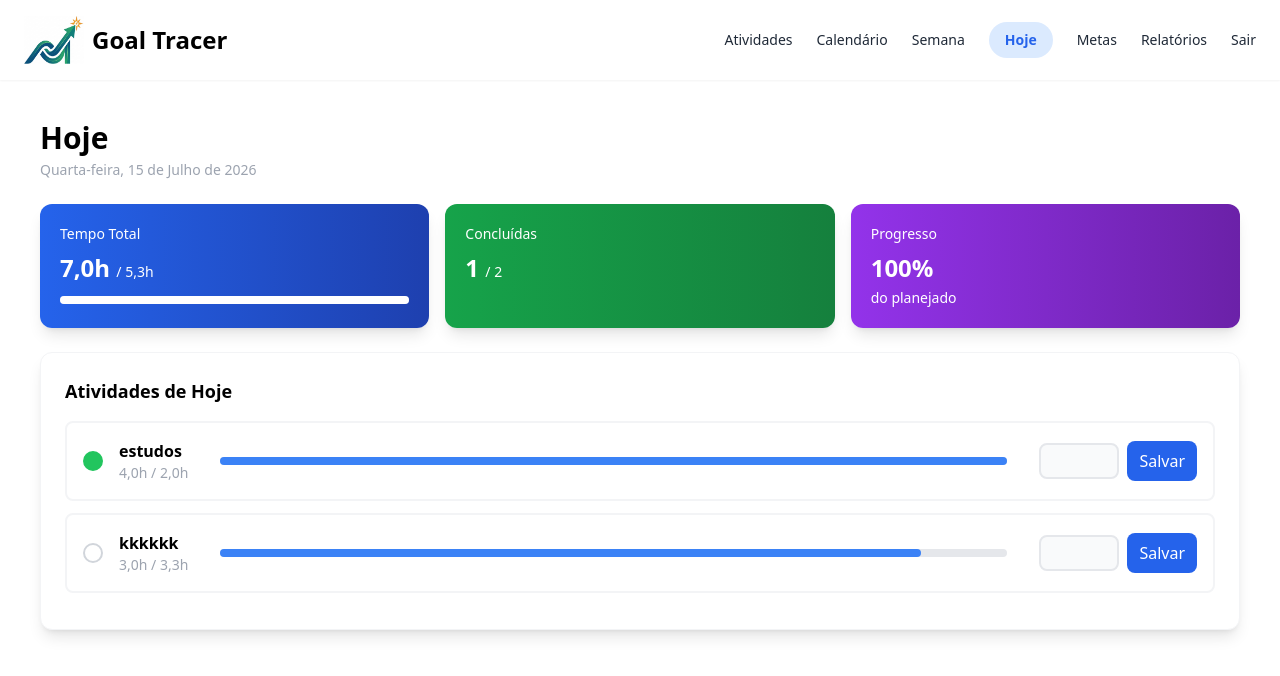
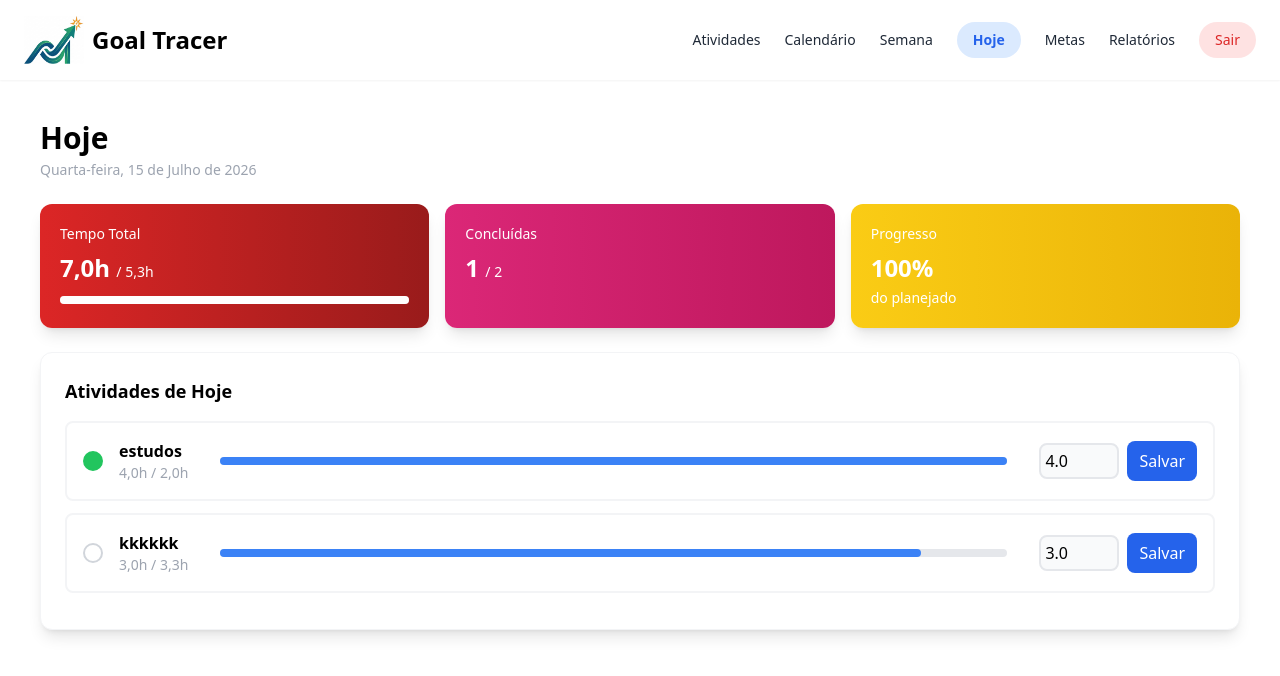
Before and after one commit to VSusko/Goal-Tracer, a Django app: page /hoje/ in a window 1280 px wide. Shown: the top 676 px of the page. Run offline with Django 5.2, Linux system fonts and the light colour scheme; a user stored in the database is signed in; data comes from the database, SQL or seed files in the repository; both versions use the stored data as it was after the commit; some libraries are stand-ins or nearby versions.

Commit message:
Sair com confirmacao e visualizacao do banco

```diff
--- a/home/admin.py
+++ b/home/admin.py
@@ -1 +1,6 @@
 from django.contrib import admin
+from .models import Atividade, AtividadeDoDia, Meta
+
+admin.site.register(Atividade)
+admin.site.register(AtividadeDoDia)
+admin.site.register(Meta)
--- a/home/models.py
+++ b/home/models.py
@@ -54,4 +54,4 @@ class Meta(models.Model):
 
 
     def __str__(self):
-        return self.nome
+        return f"Atividade: {self.atividade.nome} | Meta de horas: {self.meta_horas}"
--- a/templates/home/atividades.html
+++ b/templates/home/atividades.html
@@ -32,9 +32,9 @@
                 <a href="{% url 'metas' %}" class="text-gray-800">Metas</a>
                 <a href="{% url 'relatorios' %}" class="text-gray-800">Relatórios</a>
 
-                <form method="post" action="{% url 'logout' %}">
+                <form method="post" action="{% url 'logout' %}" onsubmit="return confirm('Tem certeza que deseja sair?');">
                     {% csrf_token %}
-                    <button type="submit" class="text-gray-800">Sair</button>
+                    <button type="submit" class="bg-red-100 text-red-600 px-4 py-2 rounded-full text-gray-800">Sair</button>
                 </form>
             </div>
             </nav>
--- a/templates/home/calendario.html
+++ b/templates/home/calendario.html
@@ -77,9 +77,9 @@
                 <a href="{% url 'metas' %}" class="text-gray-800">Metas</a>
                 <a href="{% url 'relatorios' %}" class="text-gray-800">Relatórios</a>
 
-                <form method="post" action="{% url 'logout' %}">
+                <form method="post" action="{% url 'logout' %}" onsubmit="return confirm('Tem certeza que deseja sair?');">
                     {% csrf_token %}
-                    <button type="submit" class="text-gray-800">Sair</button>
+                    <button type="submit" class="bg-red-100 text-red-600 px-4 py-2 rounded-full text-gray-800">Sair</button>
                 </form>
             </div>
         </nav>
--- a/templates/home/hoje.html
+++ b/templates/home/hoje.html
@@ -13,6 +13,7 @@
 
 <body>
 	{% csrf_token %}
+	{% load l10n %}
 	<nav class="bg-white-600 flex shadow-sm px-6 py-4 justify-between">
 		<div class="flex">
 			{% load static %}
@@ -28,9 +29,9 @@
                 <a href="{% url 'metas' %}" class="text-gray-800">Metas</a>
                 <a href="{% url 'relatorios' %}" class="text-gray-800">Relatórios</a>
 
-                <form method="post" action="{% url 'logout' %}">
+				<form method="post" action="{% url 'logout' %}" onsubmit="return confirm('Tem certeza que deseja sair?');">
                     {% csrf_token %}
-                    <button type="submit" class="text-gray-800">Sair</button>
+                    <button type="submit" class="bg-red-100 text-red-600 px-4 py-2 rounded-full text-gray-800">Sair</button>
                 </form>
             </div>
 	</nav>
@@ -41,7 +42,7 @@
 
 		<!-- Cards -->
 		<div class="grid grid-cols-3 gap-4 mt-6">
-			<div class="bg-gradient-to-r from-blue-600 to-blue-800 shadow-lg text-white rounded-xl p-5">
+			<div class="bg-gradient-to-r from-red-600 to-red-800 shadow-lg text-white rounded-xl p-5">
 				<p class="text-sm">Tempo Total</p>
 				<p class="text-2xl font-bold mt-2">{{ soma_horas_feitas }}h <span class="text-sm font-normal">/ {{ soma_metas_diarias }}h</span></p>
 				<div class="w-full bg-white/30 h-2 rounded-full mt-3">
@@ -49,12 +50,12 @@
 				</div>
 			</div>
 
-			<div class="bg-gradient-to-r from-green-600 to-green-700 shadow-lg text-white rounded-xl p-5">
+			<div class="bg-gradient-to-r from-pink-600 to-pink-700 shadow-lg text-white rounded-xl p-5">
 				<p class="text-sm">Concluídas</p>
 				<p class="text-2xl font-bold mt-2">{{ total_concluidas }} <span class="text-sm font-normal">/ {{ total_atividades_hoje }}</span></p>
 			</div>
 
-			<div class="bg-gradient-to-r from-purple-600 to-purple-800 shadow-lg text-white rounded-xl p-5">
+			<div class="bg-gradient-to-r from-yellow-400 to-yellow-500 shadow-lg text-white rounded-xl p-5">
 				<p class="text-sm">Progresso</p>
 				<p class="text-2xl font-bold mt-2">{{ progresso_geral }}%</p>
 				<p class="text-sm mt-1">do planejado</p>
@@ -85,7 +86,7 @@
 					<form method="post" action="{% url 'atualizar_horas_hoje' %}" class="flex items-center gap-2">
 						{% csrf_token %}
 						<input type="hidden" name="vinculo_id" value="{{ atividade.id }}">
-						<input type="number" name="horas_feitas" value="{{ atividade.horas_feitas }}" min="0" max="24" step="0.5" class="border-2 rounded-lg bg-gray-50 p-1 w-20">
+						<input type="number" name="horas_feitas" value="{{ atividade.horas_feitas|unlocalize }}" min="0" max="24" step="0.5" class="border-2 rounded-lg bg-gray-50 p-1 w-20">
 						<button type="submit" class="bg-blue-600 text-white rounded-lg px-3 py-2 hover:scale-110 duration-200 ease-in-out">
 							Salvar
 						</button>
--- a/templates/home/index.html
+++ b/templates/home/index.html
@@ -34,9 +34,9 @@
                 <a href="{% url 'metas' %}" class="text-gray-800">Metas</a>
                 <a href="{% url 'relatorios' %}" class="text-gray-800">Relatórios</a>
 
-                <form method="post" action="{% url 'logout' %}">
+				<form method="post" action="{% url 'logout' %}" onsubmit="return confirm('Tem certeza que deseja sair?');">
                     {% csrf_token %}
-                    <button type="submit" class="text-gray-800">Sair</button>
+                    <button type="submit" class="bg-red-100 text-red-600 px-4 py-2 rounded-full text-gray-800">Sair</button>
                 </form>
             </div>
 	</nav>
--- a/templates/home/metas.html
+++ b/templates/home/metas.html
@@ -31,9 +31,9 @@
                 <a href="{% url 'metas' %}" class="bg-blue-100 text-blue-600 px-4 py-2 rounded-full font-bold">Metas</a>
                 <a href="{% url 'relatorios' %}" class="text-gray-800">Relatórios</a>
 
-                <form method="post" action="{% url 'logout' %}">
+                <form method="post" action="{% url 'logout' %}" onsubmit="return confirm('Tem certeza que deseja sair?');">
                     {% csrf_token %}
-                    <button type="submit" class="text-gray-800">Sair</button>
+                    <button type="submit" class="bg-red-100 text-red-600 px-4 py-2 rounded-full text-gray-800">Sair</button>
                 </form>
             </div>
         </nav>
--- a/templates/home/relatorios.html
+++ b/templates/home/relatorios.html
@@ -32,9 +32,9 @@
                 <a href="{% url 'metas' %}" class="text-gray-800">Metas</a>
                 <a href="{% url 'relatorios' %}" class="bg-blue-100 text-blue-600 px-4 py-2 rounded-full font-bold">Relatórios</a>
 
-                <form method="post" action="{% url 'logout' %}">
+                <form method="post" action="{% url 'logout' %}" onsubmit="return confirm('Tem certeza que deseja sair?');">
                     {% csrf_token %}
-                    <button type="submit" class="text-gray-800">Sair</button>
+                    <button type="submit" class="bg-red-100 text-red-600 px-4 py-2 rounded-full text-gray-800">Sair</button>
                 </form>
             </div>
 		</nav>
```
Also changed, not shown: db.sqlite3.
